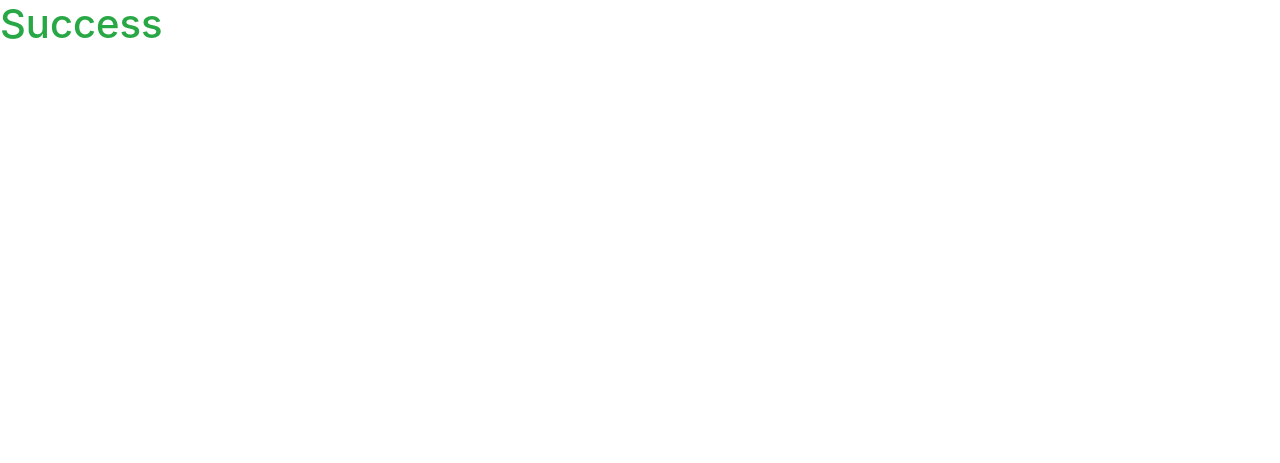
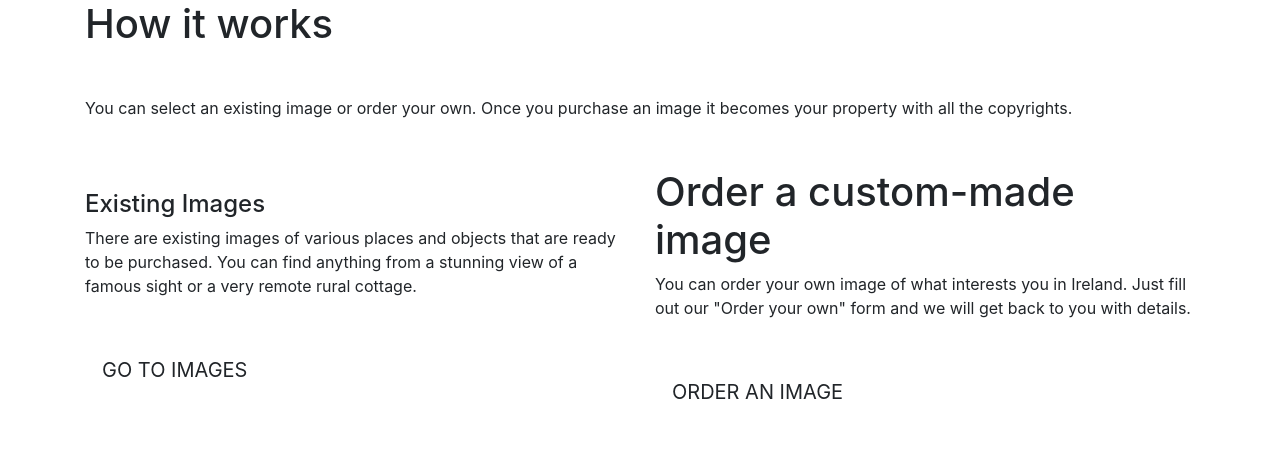
Before and after one commit to olga-od-ua/hello_ireland, a Django app: page / in a window 1280 px wide. Before the commit the part shown is almost empty. Shown: the top 463 px of the page. Run offline with Django 3.2, Linux system fonts and the light colour scheme; some libraries are stand-ins or nearby versions.

Commit message:
Add home page content

```diff
--- a/home/templates/home/index.html
+++ b/home/templates/home/index.html
@@ -1,6 +1,47 @@
 {% extends "base.html" %}
 {% load static %}
 
+{% block page_header %}
+    <div class="container header-container">
+        <div class="row">
+            <div class=col></div>
+        </div>
+    </div>
+{% endblock %}
+
 {% block content %}
-    <h1 class="text-success">Success</h1>
+    <div class="container h-100">
+        <div class="row">
+            <div class="col my-auto">
+                <h1>How it works</h1>
+                <div class="my-5">
+                    <p>You can select an existing image or order your own. Once you purchase an image it becomes your property with all the copyrights.</p>
+                </div>
+            </div>
+        </div>
+        <div class="row">
+            <div class="col-md-6 my-auto">
+                <h4>Existing Images</h4>
+                <p>There are existing images of various places and objects that are ready to be purchased. You can find anything from a stunning view of a famous sight or a very remote rural cottage.</p>
+                <div class="my-5">
+                    <h4>
+                        <a href="" class="buy-image-button btn btn-lg text-uppercase py-2">
+                            Go to images
+                        </a>
+                    </h4>
+                </div>
+            </div>
+            <div class="col-md-6 my-auto">
+                <h1>Order a custom-made image</h1>
+                <p>You can order your own image of what interests you in Ireland. Just fill out our "Order your own" form and we will get back to you with details.</p>
+                <div class="my-5">
+                    <h4>
+                        <a href="" class="buy-image-button btn btn-lg text-uppercase py-2">
+                            Order an image
+                        </a>
+                    </h4>
+                </div>
+            </div>
+        </div>
+    </div>
 {% endblock %}
```
